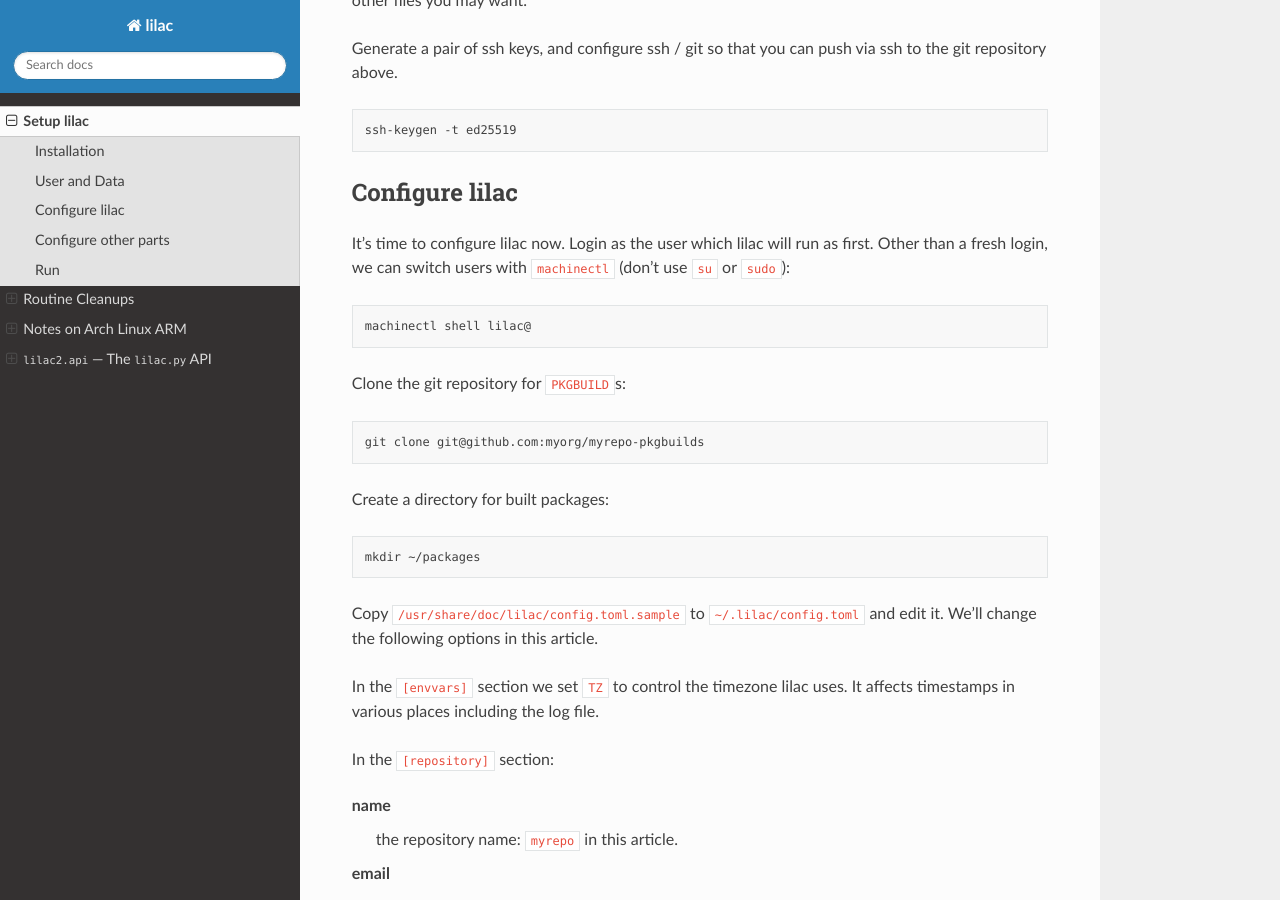
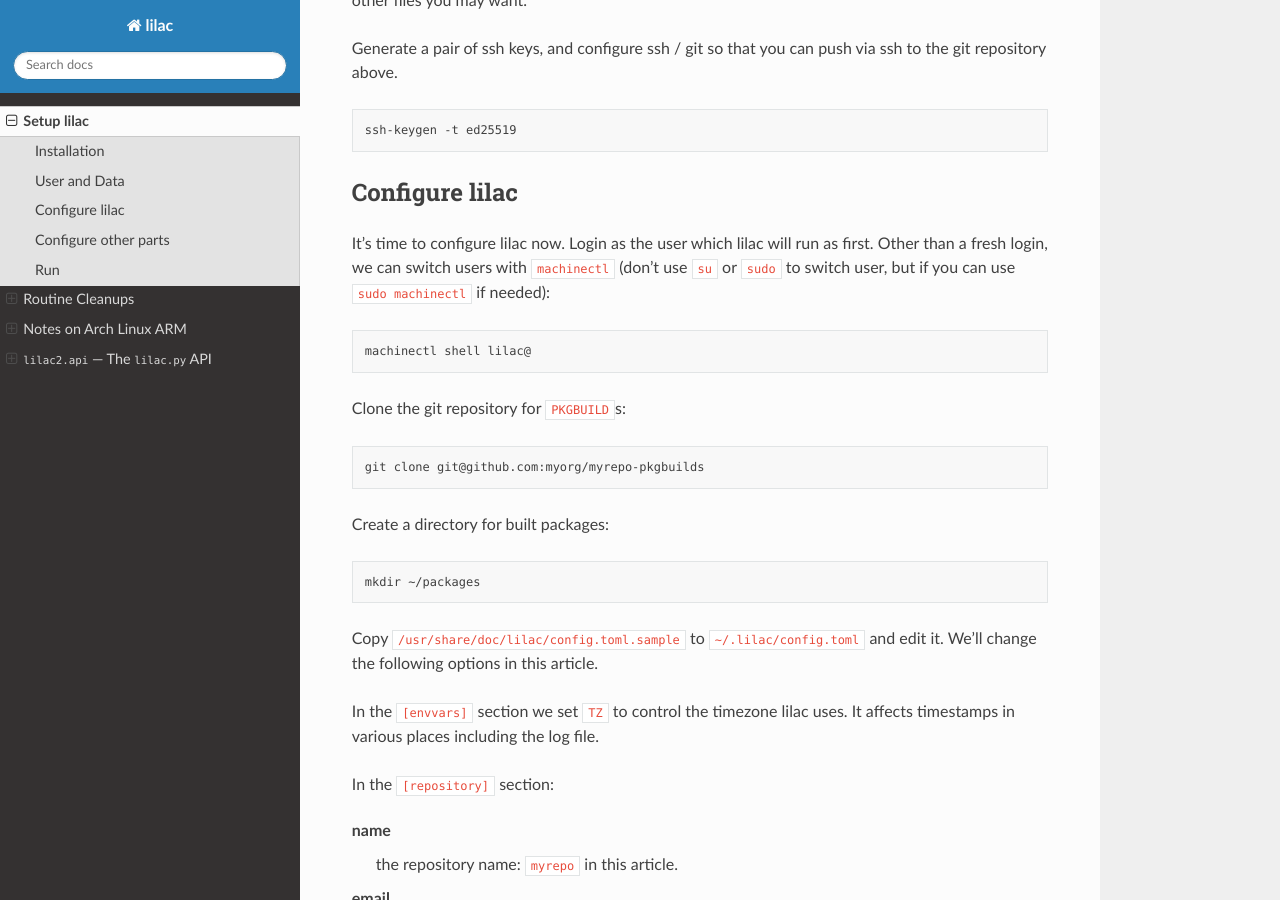
Before and after one commit to archlinuxcn/lilac, a Sphinx documentation site: the page built from docs/setup.rst, in a window 1280 px wide and 900 px high, scrolled down 1826 px. Built offline with Sphinx 7.4.7 and the Read the Docs theme 2.0.0, drawn with Linux system fonts in a browser that asks for light colours.

Commit message:
docs: clarify machinectl usage

```diff
--- a/docs/setup.rst
+++ b/docs/setup.rst
@@ -79,7 +79,7 @@
 Configure lilac
 ---------------
 
-It's time to configure lilac now. Login as the user which lilac will run as first. Other than a fresh login, we can switch users with ``machinectl`` (don't use ``su`` or ``sudo``):
+It's time to configure lilac now. Login as the user which lilac will run as first. Other than a fresh login, we can switch users with ``machinectl`` (don't use ``su`` or ``sudo`` to switch user, but if you can use ``sudo machinectl`` if needed):
 
 .. code-block:: sh
 
```
